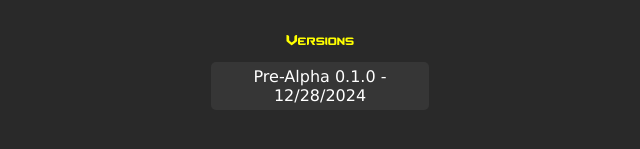
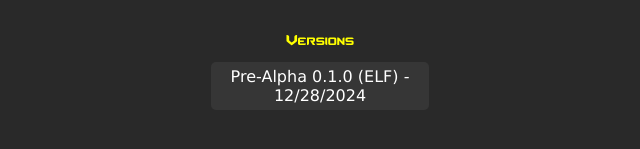
Before and after one commit to GustavoFurtad2/CounterStrike-PS2, a plain HTML site: page docs/index.html in a window 1280 px wide. Shown: the part 565-714 px from the top of the page, 320-960 px from the left. Drawn offline with Linux system fonts and the light colour scheme.

Commit message:
fix code that wasn't from version 0.1.0

```diff
--- a/docs/index.html
+++ b/docs/index.html
@@ -33,7 +33,7 @@
             Versions
         </div>
         <div id="versions">
-            <a href="versions/0.1.0.rar">Pre-Alpha 0.1.0 - 12/28/2024</a>
+            <a href="versions/0.1.0.rar">Pre-Alpha 0.1.0 (ELF) - 12/28/2024</a>
         </div>
     </div>
     <script src="./script.js"></script>
```
Also changed, not shown: 1 other file.
